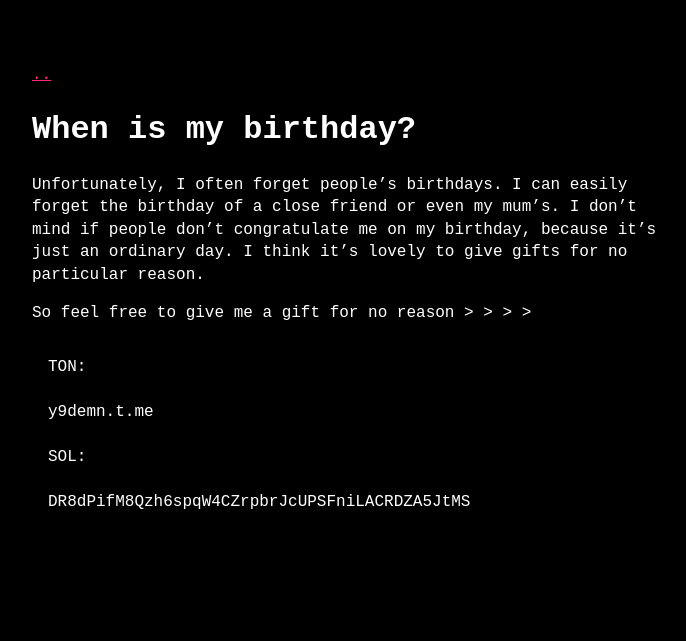
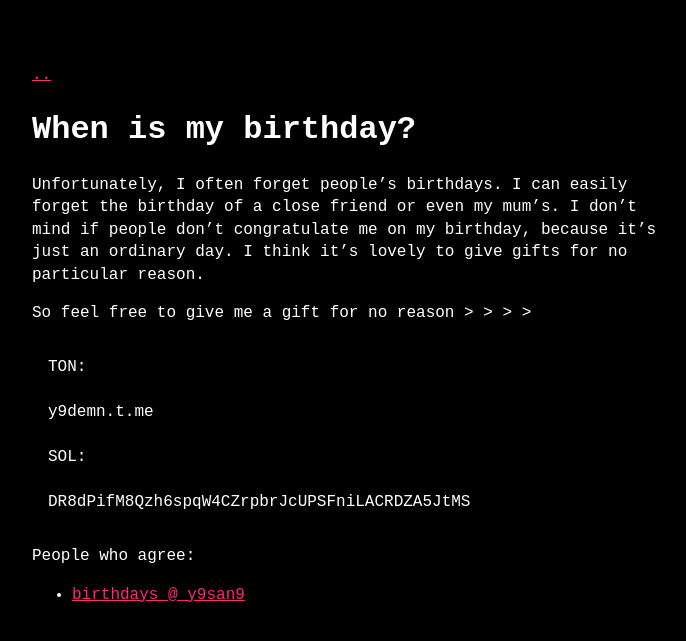
Before and after one commit to demndevel/demndevel.github.io, a Jekyll site: the page built from bd.md, in a window 1280 px wide. Shown: the top 641 px of the page, without its empty margins (288-974 px from the left). Built offline with Jekyll 4.4.1, drawn with Linux system fonts in a browser that asks for light colours; some web fonts are replaced.

Commit message:
enhance bd.md

````diff
--- a/bd.md
+++ b/bd.md
@@ -7,7 +7,6 @@ Unfortunately, I often forget people's birthdays. I can easily forget the birthd
 a close friend or even my mum's.
 I don't mind if people don't congratulate me on my birthday, because it's just an ordinary day.
 I think it's lovely to give gifts for no particular reason.
-
 
 So feel free to give me a gift for no reason > > > >
 
@@ -20,3 +19,7 @@ SOL:
 
 DR8dPifM8Qzh6spqW4CZrpbrJcUPSFniLACRDZA5JtMS
 ```
+
+People who agree:
+
+- [birthdays @ y9san9](https://y9san9.me/content/birthdays)
````
